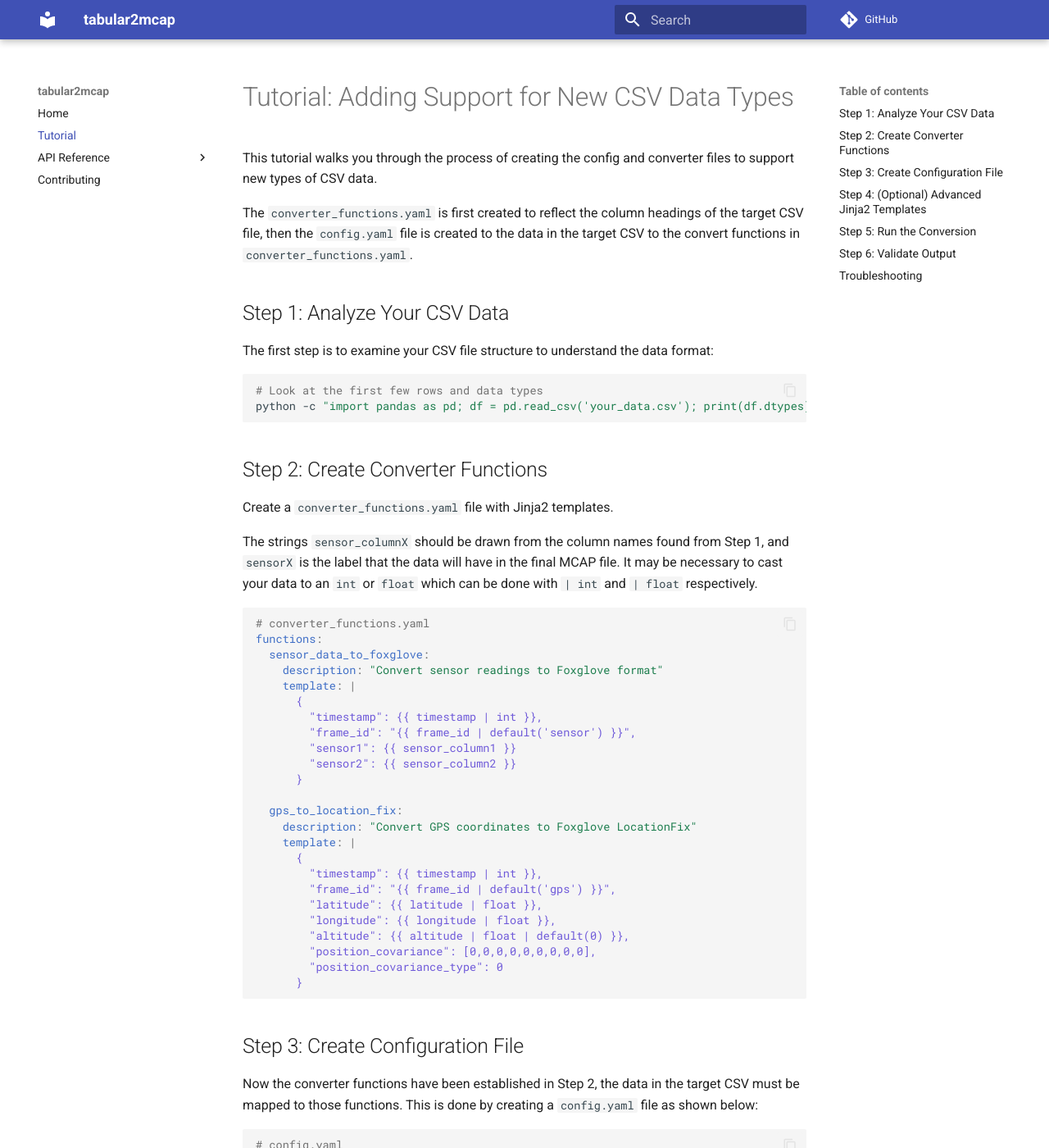
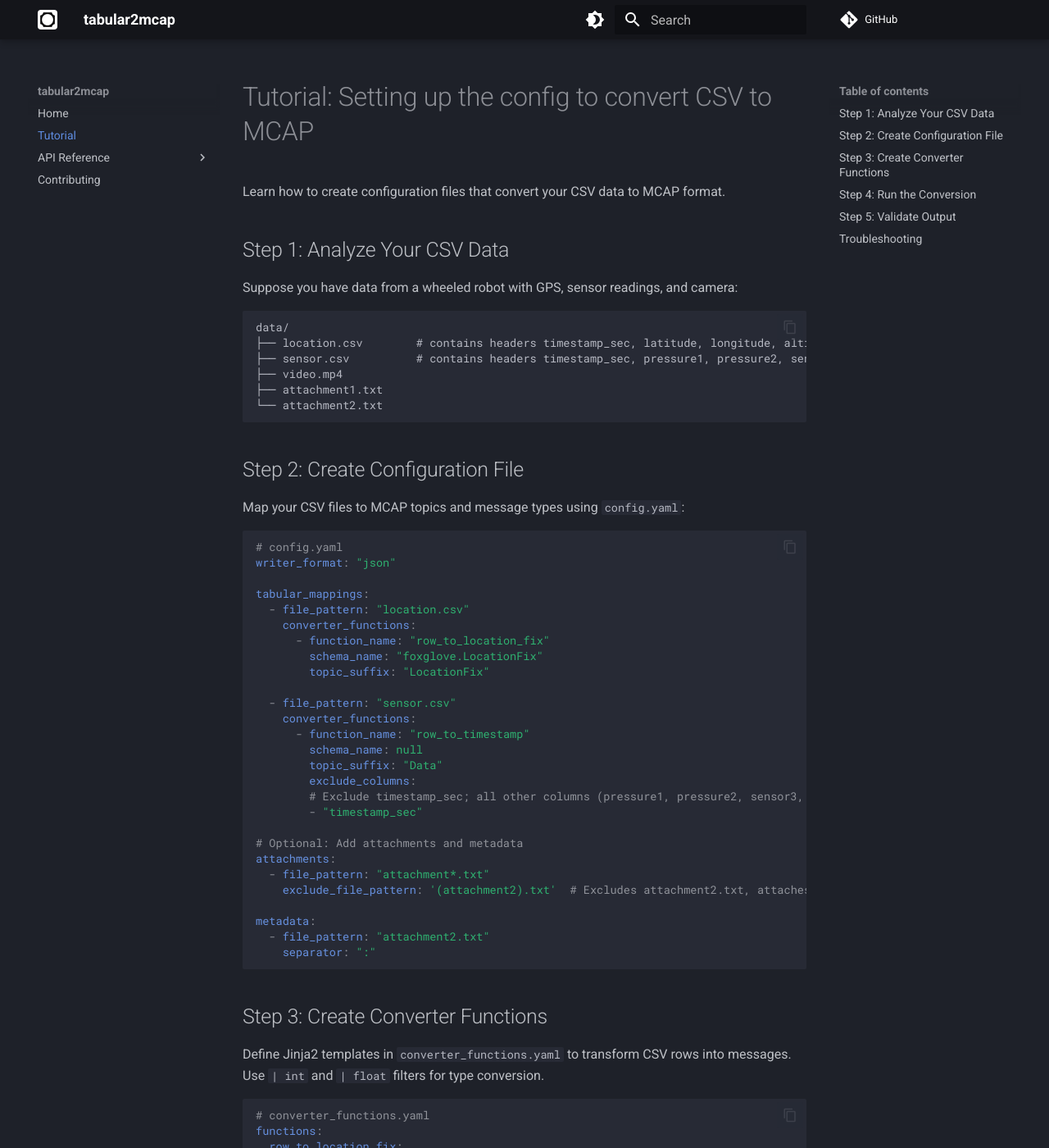
Before and after one commit to alloyrobotics/tabular2mcap, an MkDocs documentation site: the page built from docs/tutorial.md, in a window 1280 px wide and 1400 px high. Shown: the whole window at 82% size. Built offline with MkDocs 1.6.1 and Material for MkDocs 9.7.7, drawn with Linux system fonts in a browser that asks for light colours; comment, search, counter and statistics services are not loaded; some of the changed text lies outside the part shown.

Commit message:
docs: Add Alloy branding and improve documentation clarity

````diff
--- a/TUTORIAL.md
+++ b/TUTORIAL.md
@@ -1,138 +1,112 @@
-# Tutorial: Adding Support for New CSV Data Types
+# Tutorial: Setting up the config to convert CSV to MCAP
 
-This tutorial walks you through the process of creating the config and converter files to support new types of CSV data.
+Learn how to create configuration files that convert your CSV data to MCAP format.
 
-The `converter_functions.yaml` is first created to reflect the column headings of the target CSV file, then the `config.yaml` file is created to the data in the target CSV to the convert functions in `converter_functions.yaml`.
+## Step 1: Analyze Your CSV Data
+
+Suppose you have data from a wheeled robot with GPS, sensor readings, and camera:
+
+```
+data/
+├── location.csv        # contains headers timestamp_sec, latitude, longitude, altitude, latitude_error, longitude_error, altitude_error
+├── sensor.csv          # contains headers timestamp_sec, pressure1, pressure2, sensor3, sensor4
+├── video.mp4
+├── attachment1.txt
+└── attachment2.txt
+```
 
 
 
-## Step 1: Analyze Your CSV Data
+## Step 2: Create Configuration File
 
-The first step is to examine your CSV file structure to understand the data format:
-
-```bash
-# Look at the first few rows and data types
-python -c "import pandas as pd; df = pd.read_csv('your_data.csv'); print(df.dtypes); print(df.head())"
-```
-
-## Step 2: Create Converter Functions
-
-Create a `converter_functions.yaml` file with Jinja2 templates.
-
-The strings `sensor_columnX` should be drawn from the column names found from Step 1, and `sensorX` is the label that the data will have in the final MCAP file.
-It may be necessary to cast your data to an `int` or `float` which can be done with `| int ` and `| float` respectively.
-
-```yaml
-# converter_functions.yaml
-functions:
-  sensor_data_to_foxglove:
-    description: "Convert sensor readings to Foxglove format"
-    template: |
-      {
-        "timestamp": {{ timestamp | int }},
-        "frame_id": "{{ frame_id | default('sensor') }}",
-        "sensor1": {{ sensor_column1 }}
-        "sensor2": {{ sensor_column2 }}
-      }
-
-  gps_to_location_fix:
-    description: "Convert GPS coordinates to Foxglove LocationFix"
-    template: |
-      {
-        "timestamp": {{ timestamp | int }},
-        "frame_id": "{{ frame_id | default('gps') }}",
-        "latitude": {{ latitude | float }},
-        "longitude": {{ longitude | float }},
-        "altitude": {{ altitude | float | default(0) }},
-        "position_covariance": [0,0,0,0,0,0,0,0,0],
-        "position_covariance_type": 0
-      }
-```
-
-## Step 3: Create Configuration File
-
-Now the converter functions have been established in Step 2, the data in the target CSV must be mapped to those functions.
-This is done by creating a `config.yaml` file as shown below:
+Map your CSV files to MCAP topics and message types using `config.yaml`:
 
 ```yaml
 # config.yaml
 writer_format: "json"
 
 tabular_mappings:
-  - file_pattern: "sensor_*.csv"
+  - file_pattern: "location.csv"
     converter_functions:
-      - function_name: "sensor_data_to_foxglove"
-        schema_name: "foxglove.RawMessage"
-        topic_suffix: "SensorData"
-        exclude_columns: ["unused_column"]
-
-  - file_pattern: "gps_*.csv"
-    converter_functions:
-      - function_name: "gps_to_location_fix"
+      - function_name: "row_to_location_fix"
         schema_name: "foxglove.LocationFix"
         topic_suffix: "LocationFix"
 
+  - file_pattern: "sensor.csv"
+    converter_functions:
+      - function_name: "row_to_timestamp"
+        schema_name: null
+        topic_suffix: "Data"
+        exclude_columns:
+        # Exclude timestamp_sec; all other columns (pressure1, pressure2, sensor3, sensor4) are included
+        - "timestamp_sec"
+
 # Optional: Add attachments and metadata
 attachments:
-  - file_pattern: "*.jpg"
-    mime_type: "image/jpeg"
-  - file_pattern: "*.mp4"
-    mime_type: "video/mp4"
+  - file_pattern: "attachment*.txt"
+    exclude_file_pattern: '(attachment2).txt'  # Excludes attachment2.txt, attaches only attachment1.txt
 
 metadata:
-  - file_pattern: "config.txt"
-    separator: "="
+  - file_pattern: "attachment2.txt"
+    separator: ":"
 ```
 
-## Step 4: (Optional) Advanced Jinja2 Templates
+## Step 3: Create Converter Functions
 
-Use Jinja2's templating features for complex data transformations:
+Define Jinja2 templates in `converter_functions.yaml` to transform CSV rows into messages. Use `| int` and `| float` filters for type conversion.
 
 ```yaml
+# converter_functions.yaml
 functions:
-  advanced_sensor_conversion:
+  row_to_location_fix:
+    description: "Convert GPS coordinates to Foxglove LocationFix"
     template: |
       {
-        "timestamp": {{ timestamp | int }},
-        "frame_id": "{{ frame_id | default('sensor') }}",
-        {% if row.temperature is defined %}
-        "temperature": {{ row.temperature | float }},
-        {% endif %}
-        "status": "{{ 'healthy' if row.error_code == 0 else 'error' }}",
-        {% if row.raw_data is defined %}
-        "raw_data": {{ row.raw_data | from_json | default([]) }},
-        {% endif %}
-        "metadata": {
-          {% for key, value in row.items() %}
-          {% if key.startswith('meta_') %}
-          "{{ key[5:] }}": {{ value | tojson }}{% if not loop.last %},{% endif %}
-          {% endif %}
-          {% endfor %}
-        }
+        "timestamp": {
+          "sec": {{ timestamp_sec | int }},
+          "nsec": {{ ((timestamp_sec % 1) * 1_000_000_000) | int }}
+        },
+        "frame_id": "gps",
+        "latitude": {{ latitude | float }},
+        "longitude": {{ longitude | float }},
+        "altitude": {{ altitude | float }},
+        "position_covariance": [
+          {{ (latitude_error or 0) ** 2 }},
+          0, 0,
+          0,
+          {{ (longitude_error or 0) ** 2 }},
+          0,
+          0, 0,
+          {{ (altitude_error or 0) ** 2 }}
+        ],
+        "position_covariance_type": 2
+      }
+
+  row_to_timestamp:
+    description: "Convert timestamp"
+    template: |
+      {
+        "timestamp": {
+          "sec": {{ timestamp_sec | int }},
+          "nsec": {{ ((timestamp_sec % 1) * 1_000_000_000) | int }}
+        },
       }
 ```
 
-## Step 5: Run the Conversion
-The conversion can now be executed using your custom configuration yaml files:
+## Step 4: Run the Conversion
 
 ```bash
 # Basic conversion
-tabular2mcap -i /path/to/your/data -o output.mcap -c config.yaml -f converter_functions.yaml
+tabular2mcap -i /path/to/data/directory -o output.mcap -c config.yaml -f converter_functions.yaml
 
 # With topic prefix and test mode
-tabular2mcap -i /path/to/your/data -o output.mcap -c config.yaml -f converter_functions.yaml -t "my_robot/" --test-mode
+tabular2mcap -i /path/to/data/directory -o output.mcap -c config.yaml -f converter_functions.yaml -t "my_robot/" --test-mode
 ```
 
-## Step 6: Validate Output
+## Step 5: Validate Output
 
-Foxglove is a capable tool to validate the conversion output is correct.
+Open your generated MCAP file in [Foxglove Studio](https://foxglove.dev/download) to verify the conversion.
 
-First, [download and install Foxglove Studio](https://foxglove.dev/download).
-Then, using the below command, open the generated MCAP file in Foxglove Studio to validate your data conversion:
-
-```bash
-foxglove-studio output.mcap
-```
 
 ## Troubleshooting
 
--- /dev/null
+++ b/docs/stylesheets/extra.css
@@ -0,0 +1,7 @@
+/* Add white background to logo */
+.md-header__button.md-logo img,
+.md-logo img {
+    background-color: white;
+    padding: 0px;
+    border-radius: 4px;
+}
--- a/mkdocs.yml
+++ b/mkdocs.yml
@@ -4,8 +4,29 @@ repo_url: https://github.com/alloyrobotics/tabular2mcap
 
 theme:
   name: material
+  logo: assets/logo.png
+  favicon: assets/favicon.png
+  palette:
+    # Dark mode (default, matching Alloy's aesthetic)
+    - scheme: slate
+      primary: black
+      accent: "#2d62ff"
+      toggle:
+        icon: material/brightness-4
+        name: Switch to light mode
+
+    # Light mode
+    - scheme: default
+      primary: white
+      accent: "#2d62ff"
+      toggle:
+        icon: material/brightness-7
+        name: Switch to dark mode
   features:
     - content.code.copy
+
+extra_css:
+  - stylesheets/extra.css
 
 nav:
   - Home: index.md
````
Also changed, not shown: README.md (+1 -1 lines), tabular2mcap/__init__.py (+11 -0 lines), docs/assets/favicon.png (added), docs/assets/logo.png (added).
